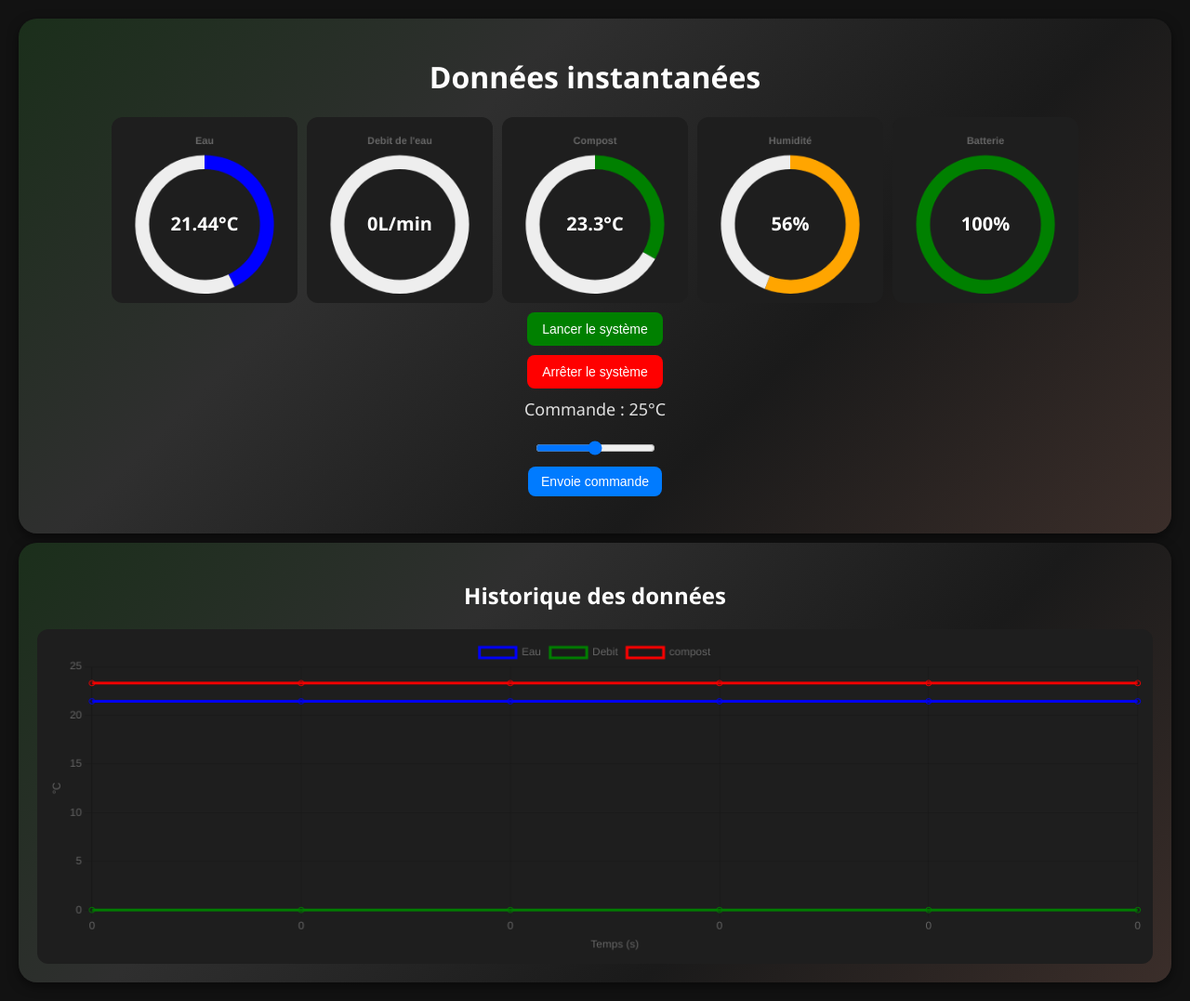
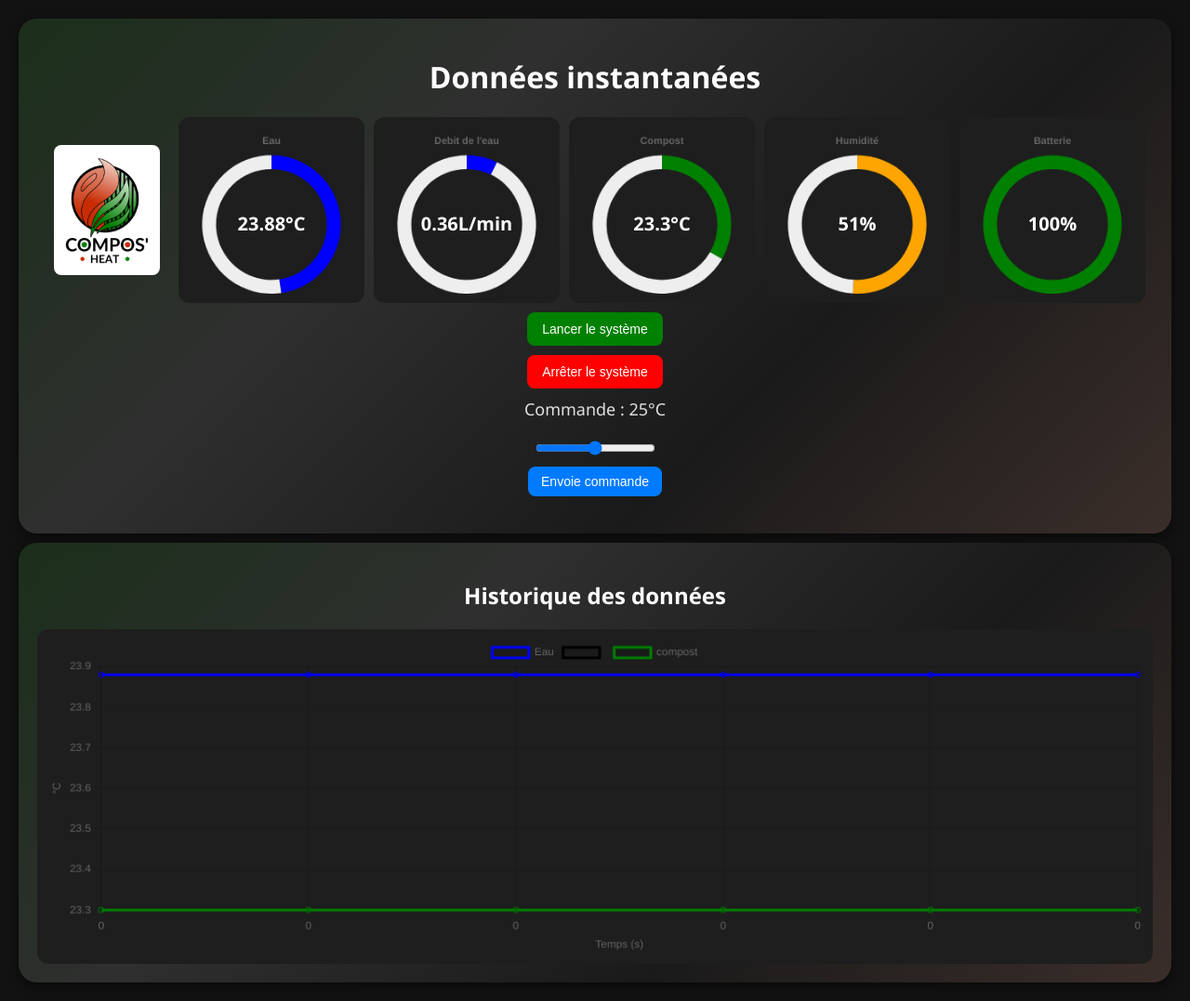
Before and after one commit to Foxxprod/compos-heat, a Flask app: page / in a window 1280 px wide. Shown: the whole page at 93% size. Run offline with Flask 3, Linux system fonts and the light colour scheme.

Commit message:
Ajout logo + changement graphique
Changement apres si grenoble

```diff
--- a/card_data.json
+++ b/card_data.json
@@ -1,7 +1,7 @@
 {
-    "watertemp": "21.44",
-    "rate": "0.00",
+    "watertemp": "23.88",
+    "rate": "0.36",
     "composttemp": "23.30",
-    "composthumid": "56.00",
+    "composthumid": "51.00",
     "batterylevel": "100"
 }
--- a/static/script.js
+++ b/static/script.js
@@ -42,7 +42,6 @@ function updateGauge(chart, value, max = 100) {
 function updateLineChart() {
     lineChart.data.labels = timeData;
     lineChart.data.datasets[0].data = tempSeries.watertemp;
-    lineChart.data.datasets[1].data = tempSeries.pooltemp;
     lineChart.data.datasets[2].data = tempSeries.composttemp;
     lineChart.update();
 }
@@ -122,8 +121,8 @@ window.onload = () => {
             labels: [],
             datasets: [
                 { label: 'Eau', borderColor: 'blue', data: [], fill: false },
-                { label: 'Debit', borderColor: 'green', data: [], fill: false },
-                { label: 'compost', borderColor: 'red', data: [], fill: false }
+                { label: '', borderColor: 'black', data: [], fill: false },
+                { label: 'compost', borderColor: 'green', data: [], fill: false }
             ]
         },
         options: {
--- a/templates/index.html
+++ b/templates/index.html
@@ -57,7 +57,7 @@
         #lineChart {
             width: 100%;
             height: auto;
-            max-width: 1200px;
+            max-width: 1350px;
             max-height: 360px;
             margin: 0 auto;
         }
@@ -103,7 +103,15 @@
         margin-bottom: 10px;
         font-size: 18px;
     }
+    .logo {
+        height: 120px;
+        margin-right: 10px;
+        margin-left: 10px;
+        background-color: white;
+        padding: 10px;
+        border-radius: 8px;
 
+    }
     </style>
 </head>
 <body>
@@ -111,6 +119,7 @@
         <center><h1>Données instantanées</h1></center>
         <div class="gauges">
 
+            <img src="{{url_for('static', filename='logo.png')}}" alt="logo" class="logo">
             <div class="gauge-container">
                 <canvas id="gauge_water" width="180" height="180"></canvas>
                 <div class="gauge-value" id="value_water">0°C</div>
```
